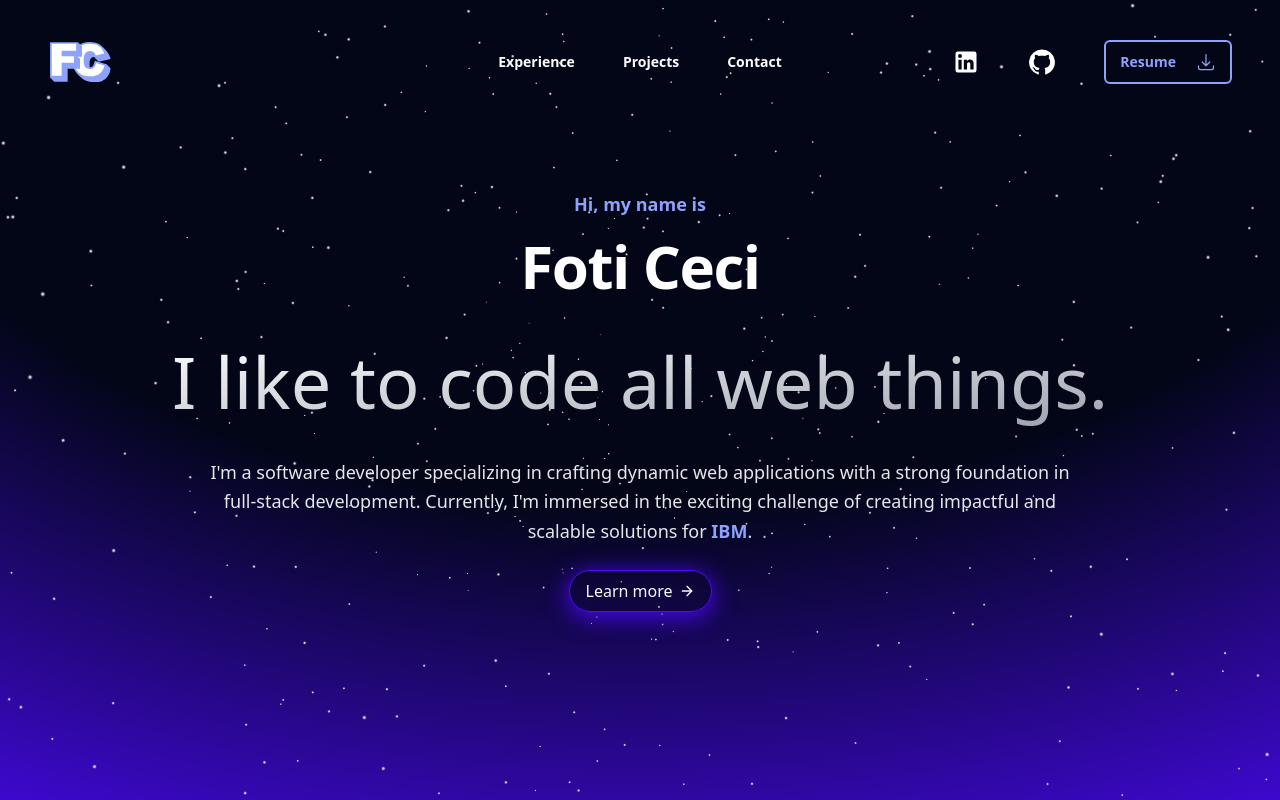
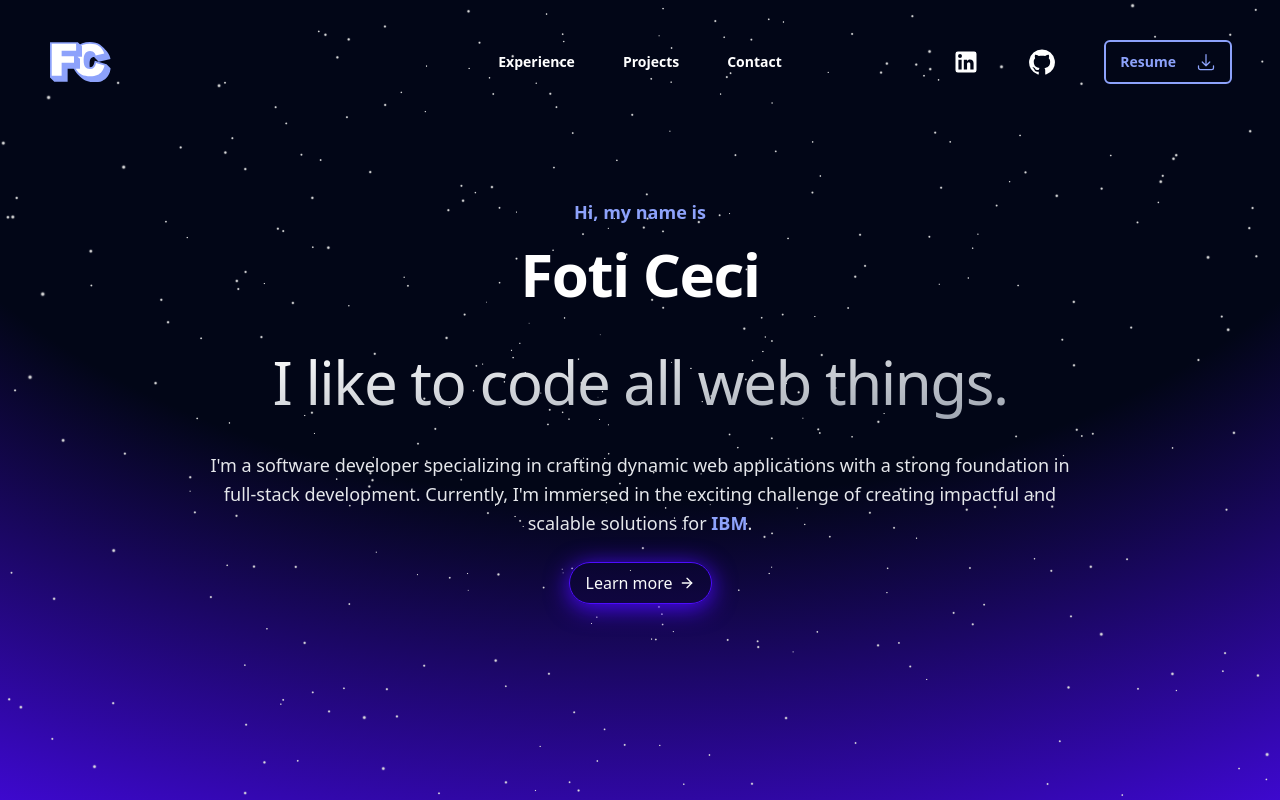
Before and after one commit to fotinh0/foti-ceci-portfolio, a React (Vite) app: page / in a window 1280 px wide. Shown: the top 800 px of the page. Built offline with nearby package versions, Linux system fonts and the light colour scheme.

Commit message:
update hero styling

```diff
--- a/src/components/Hero.jsx
+++ b/src/components/Hero.jsx
@@ -43,7 +43,7 @@ export default function Hero() {
         <h2 className="mb-12 text-4xl font-bold tracking-tight text-white sm:text-6xl">
           Foti Ceci
         </h2>
-        <h1 className="animate-bounce bg-gradient-to-br from-white to-gray-400 bg-clip-text text-center text-3xl font-medium leading-tight text-transparent sm:text-5xl sm:leading-tight md:text-7xl md:leading-tight">
+        <h1 className="animate-bounce bg-gradient-to-br from-white to-gray-400 bg-clip-text text-center tracking-tight text-3xl font-medium leading-tight text-transparent sm:text-5xl sm:leading-tight md:text-6xl md:leading-tight">
           I like to code all web things.
         </h1>
         <p className="my-6 max-w-4xl text-center text-base leading-relaxed md:text-lg md:leading-relaxed">
```
